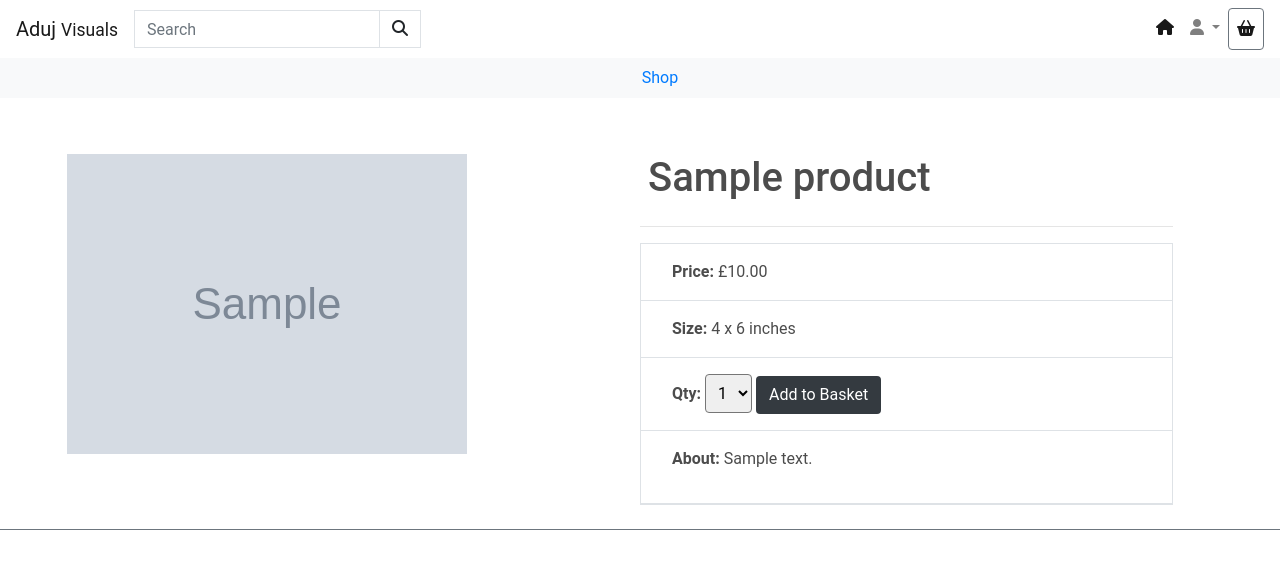
After one commit to Joha-will/aduj-visuals, a Django app: page /products/1 in a window 1280 px wide. The commit adds this page. Shown: the top 569 px of the page. Run offline with Django 3.2, Linux system fonts and the light colour scheme; tables that the repository leaves empty hold one stand-in row (values such as "Sample post"); grey boxes marked "Sample" are stand-in pictures; some libraries are stand-ins or nearby versions.

Commit message:
Added product_details views, urls, and template

```diff
--- /dev/null
+++ b/products/templates/products/product_detail.html
@@ -0,0 +1,61 @@
+{% extends "base.html" %}
+
+{% load static %}
+
+{% block extra_title %}
+ Product detail
+{% endblock %}
+
+{% block content %}
+
+    <div class="container-fluid">
+        <div class="row mt-5 border-bottom border-secondary">
+            <div class="col-lg-5 col-md-12 p-0 text-center mb-5">
+                <div class="p-2">
+                    <a href="{{ product.image.url }}" target="_blank"> <img class="img-fluid mx-auto"
+                            alt="{{ product.name }}" src="{{ product.image.url }}"> </a>
+                </div>
+            </div>
+            <div class="col-lg-5 col-md-12 p-0 m-auto">
+                <h1 class="p-2"> {{product.name|capfirst}} </h1>
+                <hr>
+                <div class="border">
+                    <div class="col border-bottom">
+                        <div class="row p-3 border-bottom">
+                            <div class="col-12"> <strong>Price:</strong> £{{product.price}} </div>
+                        </div>
+                        <div class="row p-3 border-bottom">
+                            <div class="col-12"><strong>Size:</strong> {{product.size}}</div>
+                        </div>
+                        <div class="row p-3 border-bottom">
+                            <div class="col-12">
+                                <form method="POST" action="">
+                                    <label><strong>Qty:</strong></label>
+                                    {% csrf_token %}
+                                    <select id="selected_{{product.id}}" name="quantity" class="p-2 rounded">
+                                        <option value="1">1</option>
+                                        <option value="2">2</option>
+                                        <option value="3">3</option>
+                                        <option value="4">4</option>
+                                        <option value="5">5</option>
+                                    </select>
+                                    <input type="hidden" name="redirect_url" value="{{ request.path }}">
+                                    <input type="submit" class="btn bg-dark text-white rounded-1 m-auto"
+                                        value="Add to Basket">
+                                </form>
+                            </div>
+                        </div>
+                        <div class="row p-3">
+                            <div class="col-12">
+                                <p> <strong>About: </strong>{{ product.description }} </p>
+                            </div>
+                        </div>
+                    </div>
+                </div>
+                <br>
+            </div>
+        </div>
+
+    </div>
+
+{% endblock %}
--- a/products/templates/products/products.html
+++ b/products/templates/products/products.html
@@ -22,11 +22,11 @@ Products
             {% for product in products %}
             <div class="col-lg-4 col-md-12 col-sm-12 mb-3 ">
                 <div class="card ml-auto mr-auto mb-3" style="max-width:400px; height: fit-content;">
-                    <a href="{{ product.get_absolute_url }}">
-                        <img src="{{ product.image.url}}" class="card-img-top img-fluid" alt="{{ product.name }}">
+                    <a href="{% url 'product_detail' product.id %}">
+                        <img src="{{ product.image.url }}" class="card-img-top img-fluid" alt="{{ product.name }}">
                     </a>
                     <div class="p-2 mt-2">
-                        <a href="">
+                        <a href="{% url 'product_detail' product.id %}">
                             <h6 class="card-title"><strong> {{ product.name|capfirst }}</strong></h6>
                         </a>
                     </div>
--- a/products/urls.py
+++ b/products/urls.py
@@ -3,4 +3,5 @@ from . import views
 
 urlpatterns = [
     path('', views.all_products, name='products'),
+    path('<product_id>', views.product_detail, name='product_detail'),
 ]
--- a/products/views.py
+++ b/products/views.py
@@ -1,4 +1,4 @@
-from django.shortcuts import render
+from django.shortcuts import render, get_object_or_404
 from . models import Product
 
 
@@ -10,3 +10,13 @@ def all_products(request):
         'products': products,
     }
     return render(request, "products/products.html", context)
+
+
+def product_detail(request, product_id):
+    """ A view that displays products individually"""
+    product = get_object_or_404(Product, pk=product_id)
+
+    context = {
+        'product': product,
+    }
+    return render(request, "products/product_detail.html", context)
--- a/templates/includes/main_nav.html
+++ b/templates/includes/main_nav.html
@@ -2,7 +2,7 @@
     <div class="collapse navbar-collapse text-center" id="navbarTogglerDemo02">
         <ul class="m-auto text-center">
             <li class="d-inline p-2">
-                <a href="" class="btn-hover clr-grey">Shop</a>
+                <a href="{% url 'products' %}" class="btn-hover clr-grey">Shop</a>
             </li>
             {% for category in categories %}
             <li class="d-inline p-2">
```
Also changed, not shown: products/static/products/css/products.css (+10 -0 lines).
